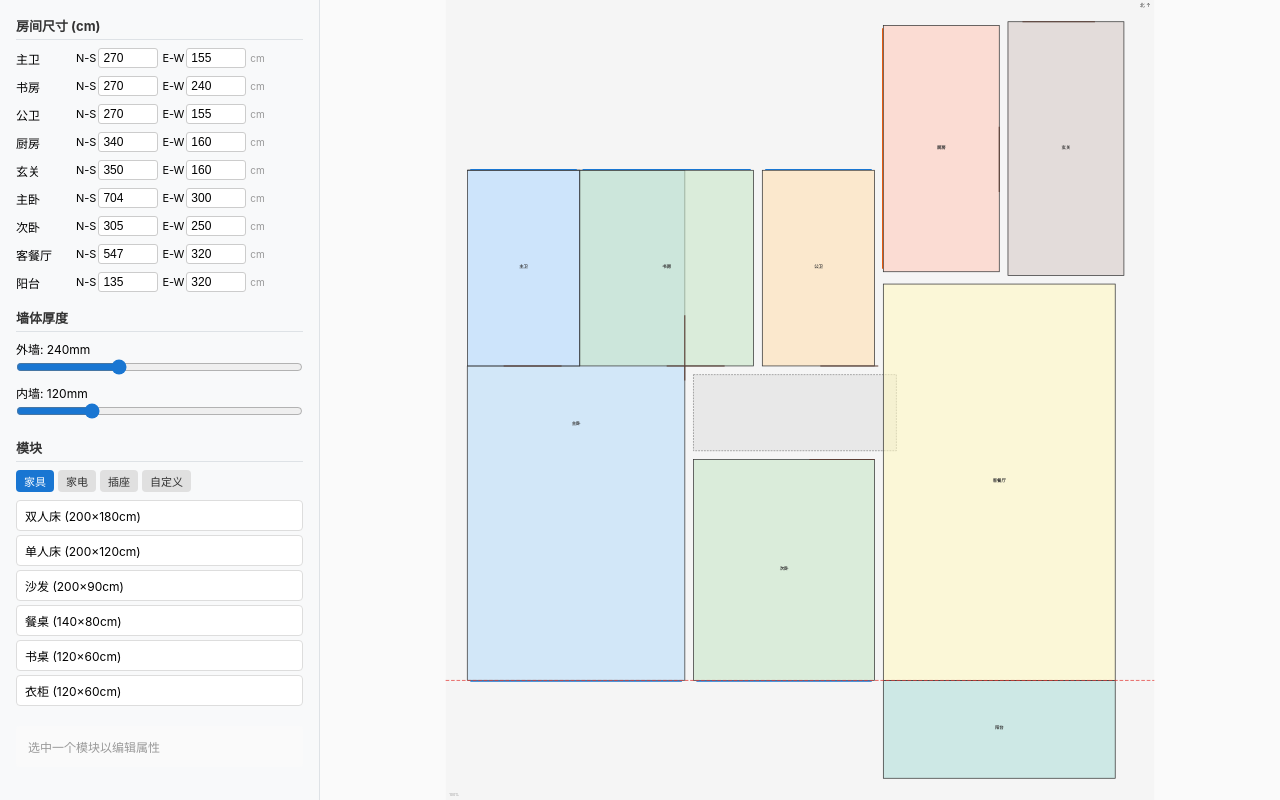
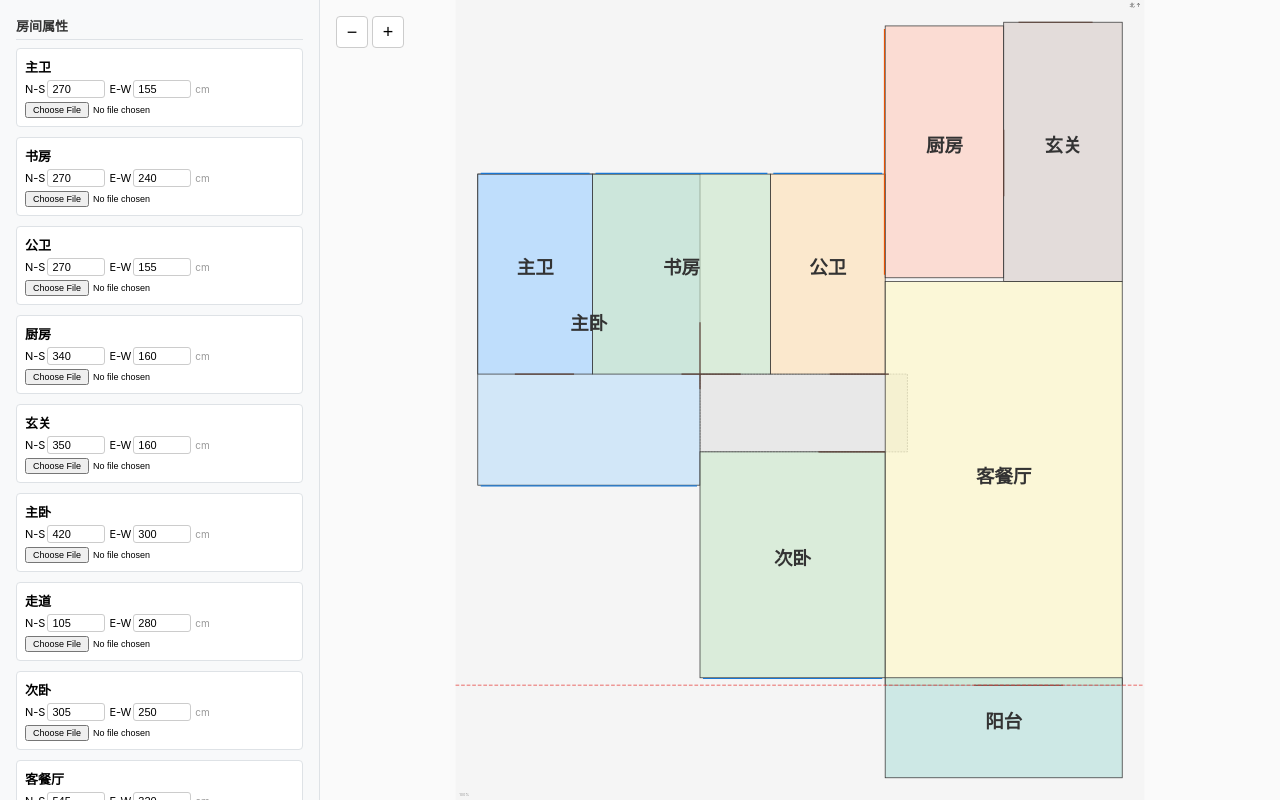
Before and after one commit to haonanlyf2022/home-design, a React (Vite) app: page / in a window 1280 px wide. Built offline with nearby package versions, Linux system fonts and the light colour scheme.

Commit message:
feat: room image upload, drag, remove wall thickness, font size, CLAUDE.md

```diff
--- a/src/App.css
+++ b/src/App.css
@@ -30,7 +30,7 @@ html, body, #root { height: 100%; font-family: -apple-system, BlinkMacSystemFont
 
 /* Main Canvas */
 .main-canvas { flex: 1; overflow: hidden; background: #fafafa; }
-.floorplan-container { width: 100%; height: 100%; }
+.floorplan-container { width: 100%; height: 100%; position: relative; }
 
 /* Wall slider */
 .wall-slider input[type="range"] { accent-color: #1976d2; }
--- a/src/App.tsx
+++ b/src/App.tsx
@@ -1,5 +1,5 @@
 import { useState, useEffect } from 'react';
-import type { ModuleTemplate, WallConfig, PlacedModule } from './types';
+import type { ModuleTemplate, PlacedModule, Room } from './types';
 import { computeLayout } from './utils/layout';
 import FloorPlan from './components/FloorPlan';
 import SidePanel from './components/SidePanel';
@@ -9,19 +9,21 @@ let nextModuleId = 1;
 const genModuleId = () => `pm-${nextModuleId++}`;
 
 function App() {
-  const [wallConfig, setWallConfig] = useState<WallConfig>({
-    outerThickness: 240,
-    innerThickness: 120,
-  });
-  const [layout, setLayout] = useState(() => computeLayout(wallConfig));
+  const [layout] = useState(() => computeLayout());
   const [rooms, setRooms] = useState(layout.rooms);
   const [placedModules, setPlacedModules] = useState<PlacedModule[]>([]);
   const [selectedModuleId, setSelectedModuleId] = useState<string | null>(null);
   const [scale, setScale] = useState(1);
 
-  const handleRoomChange = (id: string, nsLength: number, ewWidth: number) => {
+  const handleRoomChange = (id: string, updates: Partial<Room>) => {
     setRooms(prev =>
-      prev.map(r => (r.id === id ? { ...r, nsLength, ewWidth } : r))
+      prev.map(r => (r.id === id ? { ...r, ...updates } : r))
+    );
+  };
+
+  const handleRoomMove = (id: string, dx: number, dy: number) => {
+    setRooms(prev =>
+      prev.map(r => (r.id === id ? { ...r, x: r.x + dx / scale, y: r.y + dy / scale } : r))
     );
   };
 
@@ -61,18 +63,6 @@ function App() {
     return () => window.removeEventListener('keydown', handleKeyDown);
   }, [selectedModuleId]);
 
-  const handleWallConfigChange = (newConfig: WallConfig) => {
-    setWallConfig(newConfig);
-    const newLayout = computeLayout(newConfig);
-    setLayout(newLayout);
-    setRooms(prev =>
-      newLayout.rooms.map(nr => {
-        const existing = prev.find(r => r.id === nr.id);
-        return existing ? { ...nr, nsLength: existing.nsLength, ewWidth: existing.ewWidth } : nr;
-      })
-    );
-  };
-
   const handleScaleChange = (newScale: number) => {
     setScale(newScale);
   };
@@ -84,10 +74,8 @@ function App() {
       <div className="side-panel">
         <SidePanel
           rooms={rooms}
-          wallConfig={wallConfig}
           selectedModule={selectedModule}
           onRoomChange={handleRoomChange}
-          onWallConfigChange={handleWallConfigChange}
           onPlaceModule={handlePlaceModule}
           onModuleChange={handleModuleChange}
           onModuleDelete={handleModuleDelete}
@@ -108,6 +96,7 @@ function App() {
             );
           }}
           onPlaceModule={handlePlaceModule}
+          onRoomMove={handleRoomMove}
           onScaleChange={handleScaleChange}
         />
       </div>
--- a/src/components/FloorPlan.tsx
+++ b/src/components/FloorPlan.tsx
@@ -15,6 +15,7 @@ interface Props {
   buildingHeight: number;
   onModuleSelect: (id: string | null) => void;
   onModuleMove: (id: string, dx: number, dy: number) => void;
+  onRoomMove: (id: string, dx: number, dy: number) => void;
   onPlaceModule?: (template: any, x: number, y: number) => void;
   onScaleChange: (scale: number) => void;
 }
@@ -22,11 +23,12 @@ interface Props {
 export default function FloorPlan({
   rooms, placedModules, selectedModuleId, scale,
   buildingWidth, buildingHeight,
-  onModuleSelect, onModuleMove, onPlaceModule,
+  onModuleSelect, onModuleMove, onRoomMove, onPlaceModule,
   onScaleChange,
 }: Props) {
   const S = SCALE_CM_TO_PX;
   const { drag, startDrag, onDrag, endDrag } = useDragDrop();
+  const { drag: roomDrag, startDrag: startRoomDrag, onDrag: onRoomDrag, endDrag: endRoomDrag } = useDragDrop();
 
   useEffect(() => {
     const handleMouseMove = (e: MouseEvent) => {
@@ -45,9 +47,22 @@ export default function FloorPlan({
     }
   }, [drag, onDrag, endDrag, onModuleMove]);
 
-  const masterBath = rooms.find(r => r.id === 'master-bath');
-  const masterBathEast = masterBath ? masterBath.ewWidth * S : 0;
-  const masterBathSouth = masterBath ? masterBath.nsLength * S : 0;
+  useEffect(() => {
+    const handleMouseMove = (e: MouseEvent) => {
+      if (roomDrag?.isDragging) {
+        onRoomDrag(e.clientX, e.clientY, onRoomMove);
+      }
+    };
+    const handleMouseUp = () => endRoomDrag();
+    if (roomDrag?.isDragging) {
+      window.addEventListener('mousemove', handleMouseMove);
+      window.addEventListener('mouseup', handleMouseUp);
+      return () => {
+        window.removeEventListener('mousemove', handleMouseMove);
+        window.removeEventListener('mouseup', handleMouseUp);
+      };
+    }
+  }, [roomDrag, onRoomDrag, endRoomDrag, onRoomMove]);
 
   const padding = 60;
   const minY = Math.min(0, ...rooms.map(r => r.y));
@@ -80,13 +95,6 @@ export default function FloorPlan({
     onPlaceModule(template, svgPt.x, svgPt.y);
   };
 
-  const handleWheel = (e: React.WheelEvent) => {
-    e.preventDefault();
-    const delta = e.deltaY > 0 ? -0.1 : 0.1;
-    const newScale = Math.max(0.3, Math.min(3, scale + delta));
-    onScaleChange(newScale);
-  };
-
   // Rooms rendering order: corridor first (bottom), then master bed, then others, then master bath (top)
   const renderOrder = ['corridor', 'master-bed', 'study', 'public-bath', 'kitchen', 'entryway',
     'second-bed', 'living-dining', 'balcony', 'master-bath'];
@@ -99,11 +107,11 @@ export default function FloorPlan({
     <div className="floorplan-container">
       <svg
         viewBox={`${vbX} ${vbY} ${vbW} ${vbH}`}
-        style={{ width: '100%', height: '100%', background: '#fafafa' }}
+        preserveAspectRatio="xMidYMid meet"
+        style={{ width: '100%', height: '100%', background: '#fafafa', display: 'block' }}
         onClick={handleSvgClick}
         onDragOver={handleDragOver}
         onDrop={handleDrop}
-        onWheel={handleWheel}
       >
         <g transform={`scale(${scale})`} transform-origin="0 0">
           {/* Background */}
@@ -114,9 +122,7 @@ export default function FloorPlan({
             <RoomShape
               key={r.id}
               room={r}
-              isMasterBed={r.id === 'master-bed'}
-              masterBathEast={masterBathEast}
-              masterBathSouth={masterBathSouth}
+              onRoomMoveStart={startRoomDrag}
             />
           ))}
 
@@ -139,7 +145,7 @@ export default function FloorPlan({
             if (r.id === 'corridor') return null;
             return (
               <text key={`label-${r.id}`} x={cx} y={cy} textAnchor="middle"
-                fontSize={12} fill="#333" fontWeight="bold">
+                fontSize={50} fill="#333" fontWeight="bold">
                 {r.name}
               </text>
             );
@@ -174,6 +180,23 @@ export default function FloorPlan({
           {Math.round(scale * 100)}%
         </text>
       </svg>
+      <div style={{
+        position: 'absolute', top: 16, left: 16,
+        display: 'flex', gap: 4, zIndex: 10,
+      }}>
+        <button onClick={() => onScaleChange(Math.max(0.3, scale - 0.1))}
+          style={{
+            width: 32, height: 32, fontSize: 18, cursor: 'pointer',
+            background: '#fff', border: '1px solid #ccc', borderRadius: 4,
+            display: 'flex', alignItems: 'center', justifyContent: 'center',
+          }}>−</button>
+        <button onClick={() => onScaleChange(Math.min(3, scale + 0.1))}
+          style={{
+            width: 32, height: 32, fontSize: 18, cursor: 'pointer',
+            background: '#fff', border: '1px solid #ccc', borderRadius: 4,
+            display: 'flex', alignItems: 'center', justifyContent: 'center',
+          }}>+</button>
+      </div>
     </div>
   );
 }
--- a/src/components/ModuleEditor.tsx
+++ b/src/components/ModuleEditor.tsx
@@ -66,6 +66,31 @@ export default function ModuleEditor({ module, onChange, onDelete }: Props) {
         />
       </label>
 
+      <label style={{ display: 'block', marginTop: 8, fontSize: 12 }}>
+        背景图
+        <input
+          type="file" accept="image/*"
+          style={{ marginLeft: 8, fontSize: 11 }}
+          onChange={e => {
+            const file = e.target.files?.[0];
+            if (!file) return;
+            const reader = new FileReader();
+            reader.onload = () => onChange(module.id, { imageUrl: reader.result as string });
+            reader.readAsDataURL(file);
+          }}
+        />
+      </label>
+      {module.imageUrl && (
+        <button
+          onClick={() => onChange(module.id, { imageUrl: undefined })}
+          style={{
+            marginTop: 4, padding: '2px 8px', fontSize: 11, cursor: 'pointer',
+            background: '#eee', border: '1px solid #ccc', borderRadius: 3,
+          }}>
+          清除背景图
+        </button>
+      )}
+
       <button
         onClick={() => onDelete(module.id)}
         style={{
--- a/src/components/RoomEditor.tsx
+++ b/src/components/RoomEditor.tsx
@@ -2,37 +2,55 @@ import type { Room } from '../types';
 
 interface Props {
   rooms: Room[];
-  onRoomChange: (id: string, nsLength: number, ewWidth: number) => void;
+  onRoomChange: (id: string, updates: Partial<Room>) => void;
 }
 
 export default function RoomEditor({ rooms, onRoomChange }: Props) {
   return (
     <div className="room-editor">
-      <h3>房间尺寸 (cm)</h3>
-      {rooms.filter(r => r.id !== 'corridor').map(room => (
-        <div key={room.id} className="room-row" style={{ marginBottom: 8, display: 'flex', alignItems: 'center', gap: 4 }}>
-          <span style={{ display: 'inline-block', width: 56, fontSize: 12, flexShrink: 0 }}>{room.name}</span>
+      <h3>房间属性</h3>
+      {rooms.map(room => (
+        <div key={room.id} style={{
+          marginBottom: 10, padding: 8, background: '#fff',
+          border: '1px solid #dee2e6', borderRadius: 4,
+        }}>
+          <div style={{ fontSize: 13, fontWeight: 'bold', marginBottom: 4 }}>{room.name}</div>
+
+          <div style={{ display: 'flex', alignItems: 'center', gap: 4, marginBottom: 4 }}>
             <label style={{ fontSize: 11 }}>
               N-S
-            <input
-              type="number"
-              value={room.nsLength}
-              min={50} max={2000}
-              style={{ width: 60, marginLeft: 2, padding: '2px 4px', border: '1px solid #ccc', borderRadius: 3, fontSize: 12 }}
-              onChange={e => onRoomChange(room.id, Number(e.target.value), room.ewWidth)}
-            />
+              <input type="number" value={room.nsLength} min={50} max={2000}
+                style={{ width: 58, marginLeft: 2, padding: '2px 4px', border: '1px solid #ccc', borderRadius: 3, fontSize: 11 }}
+                onChange={e => onRoomChange(room.id, { nsLength: Number(e.target.value) })} />
             </label>
             <label style={{ fontSize: 11 }}>
               E-W
-            <input
-              type="number"
-              value={room.ewWidth}
-              min={50} max={2000}
-              style={{ width: 60, marginLeft: 2, padding: '2px 4px', border: '1px solid #ccc', borderRadius: 3, fontSize: 12 }}
-              onChange={e => onRoomChange(room.id, room.nsLength, Number(e.target.value))}
-            />
+              <input type="number" value={room.ewWidth} min={50} max={2000}
+                style={{ width: 58, marginLeft: 2, padding: '2px 4px', border: '1px solid #ccc', borderRadius: 3, fontSize: 11 }}
+                onChange={e => onRoomChange(room.id, { ewWidth: Number(e.target.value) })} />
             </label>
             <span style={{ fontSize: 10, color: '#999' }}>cm</span>
+          </div>
+
+          <div style={{ display: 'flex', alignItems: 'center', gap: 4 }}>
+            <label style={{ fontSize: 10, flex: 1 }}>
+              <input type="file" accept="image/*"
+                style={{ fontSize: 9, maxWidth: 140 }}
+                onChange={e => {
+                  const file = e.target.files?.[0];
+                  if (!file) return;
+                  const reader = new FileReader();
+                  reader.onload = () => onRoomChange(room.id, { imageUrl: reader.result as string });
+                  reader.readAsDataURL(file);
+                }} />
+            </label>
+            {room.imageUrl && (
+              <button onClick={() => onRoomChange(room.id, { imageUrl: undefined })}
+                style={{ fontSize: 10, padding: '1px 4px', cursor: 'pointer', background: '#eee', border: '1px solid #ccc', borderRadius: 3, whiteSpace: 'nowrap' }}>
+                清除图
+              </button>
+            )}
+          </div>
         </div>
       ))}
     </div>
--- a/src/components/SidePanel.tsx
+++ b/src/components/SidePanel.tsx
@@ -1,29 +1,25 @@
-import type { Room, WallConfig, ModuleTemplate, PlacedModule } from '../types';
+import type { Room, ModuleTemplate, PlacedModule } from '../types';
 import RoomEditor from './RoomEditor';
-import WallThicknessSlider from './WallThicknessSlider';
 import ModulePalette from './ModulePalette';
 import ModuleEditor from './ModuleEditor';
 import { moduleTemplates } from '../data/modules';
 
 interface Props {
   rooms: Room[];
-  wallConfig: WallConfig;
   selectedModule: PlacedModule | null;
-  onRoomChange: (id: string, ns: number, ew: number) => void;
-  onWallConfigChange: (config: WallConfig) => void;
+  onRoomChange: (id: string, updates: Partial<Room>) => void;
   onPlaceModule: (template: ModuleTemplate, x?: number, y?: number) => void;
   onModuleChange: (id: string, updates: Partial<PlacedModule>) => void;
   onModuleDelete: (id: string) => void;
 }
 
 export default function SidePanel({
-  rooms, wallConfig, selectedModule, onRoomChange, onWallConfigChange, onPlaceModule,
+  rooms, selectedModule, onRoomChange, onPlaceModule,
   onModuleChange, onModuleDelete,
 }: Props) {
   return (
     <div>
       <RoomEditor rooms={rooms} onRoomChange={onRoomChange} />
-      <WallThicknessSlider config={wallConfig} onChange={onWallConfigChange} />
       <ModulePalette templates={moduleTemplates} onPlaceModule={onPlaceModule} />
       <ModuleEditor
         module={selectedModule}
--- a/src/components/WallThicknessSlider.tsx
+++ /dev/null
@@ -1,28 +0,0 @@
-import type { WallConfig } from '../types';
-
-interface Props {
-  config: WallConfig;
-  onChange: (config: WallConfig) => void;
-}
-
-export default function WallThicknessSlider({ config, onChange }: Props) {
-  return (
-    <div className="wall-slider" style={{ marginTop: 16 }}>
-      <h3>墙体厚度</h3>
-      <label style={{ display: 'block', marginTop: 6, fontSize: 12 }}>
-        外墙: {config.outerThickness}mm
-        <input type="range" min={100} max={500} step={10}
-          value={config.outerThickness}
-          style={{ width: '100%', marginTop: 2 }}
-          onChange={e => onChange({ ...config, outerThickness: Number(e.target.value) })} />
-      </label>
-      <label style={{ display: 'block', marginTop: 6, fontSize: 12 }}>
-        内墙: {config.innerThickness}mm
-        <input type="range" min={60} max={300} step={10}
-          value={config.innerThickness}
-          style={{ width: '100%', marginTop: 2 }}
-          onChange={e => onChange({ ...config, innerThickness: Number(e.target.value) })} />
-      </label>
-    </div>
-  );
-}
--- a/src/types/index.ts
+++ b/src/types/index.ts
@@ -31,6 +31,7 @@ export interface Room {
   fillColor: string;
   bayWindow: BayWindow;
   doors: Door[];
+  imageUrl?: string;      // 本地背景图片 data URL
 }
 
 export interface WallConfig {
@@ -58,6 +59,7 @@ export interface PlacedModule {
   y: number;              // SVG px
   rotation: Rotation;
   label?: string;
+  imageUrl?: string;      // 本地图片 data URL
 }
 
 export interface AppState {
--- a/src/utils/layout.ts
+++ b/src/utils/layout.ts
@@ -1,5 +1,5 @@
 import { SCALE_CM_TO_PX } from '../types';
-import type { Room, WallConfig } from '../types';
+import type { Room } from '../types';
 import { roomData } from '../data/rooms';
 
 const S = SCALE_CM_TO_PX;
@@ -12,19 +12,16 @@ export interface LayoutResult {
   buildingHeight: number;
 }
 
-export function computeLayout(wallConfig?: WallConfig): LayoutResult {
-  const innerGap = wallConfig ? (wallConfig.innerThickness / 10) * S : 0;
-  const gap = innerGap;
-
-  // E-W columns (from west to east, values in SVG px)
+export function computeLayout(): LayoutResult {
+  // E-W columns (from west to east, SVG px)
   const col0 = 0;
   const col1 = cm(155);                              // 主卫东 = 书房西
-  const col2 = col1 + cm(240) + gap;                 // 书房东 = 公卫西
-  const col3 = col2 + cm(155) + gap;                 // 公卫东 = 厨房/客餐厅西
-  const col4 = col3 + cm(160) + gap;                 // 厨房东 = 玄关西
-  const col5 = col4 + cm(160) + gap;                 // 玄关东
+  const col2 = col1 + cm(240);                       // 书房东 = 公卫西
+  const col3 = col2 + cm(155);                       // 公卫东 = 厨房/客餐厅西
+  const col4 = col3 + cm(160);                       // 厨房东 = 玄关西
+  const col5 = col4 + cm(160);                       // 玄关东
 
-  const masterEast = cm(300) + gap;                  // 主卧东墙
+  const masterEast = cm(300);                        // 主卧东墙
 
   // N-S (from north, SVG px)
   const kitchenNorth = cm(-200);                     // 厨房向北凸出2m
@@ -36,12 +33,12 @@ export function computeLayout(wallConfig?: WallConfig): LayoutResult {
 
   const northRoomSouth = mainNorth + cm(270);        // 主卫/书房/公卫南
 
-  const corridorSouth = northRoomSouth + gap + cm(105); // 走道南 = 次卧北
+  const corridorSouth = northRoomSouth + cm(105);    // 走道南 = 次卧北
 
-  const livingNorth = entrySouth + gap;              // 客餐厅北墙
+  const livingNorth = entrySouth;                    // 客餐厅北墙
 
   // southEdge = 次卧南墙 = 主卧南 = 客餐厅南
-  const southEdge = corridorSouth + gap + cm(305);
+  const southEdge = corridorSouth + cm(305);
 
   const balconySouth = southEdge + cm(135);
 
@@ -51,19 +48,10 @@ export function computeLayout(wallConfig?: WallConfig): LayoutResult {
     { ...roomData[2], x: col2, y: mainNorth } as Room,
     { ...roomData[3], x: col3, y: kitchenNorth } as Room,
     { ...roomData[4], x: col4, y: entryNorth } as Room,
-    {
-      ...roomData[5],
-      x: col0, y: mainNorth,
-      nsLength: southEdge / S,
-      ewWidth: 300,
-    } as Room,
-    { ...roomData[6], x: masterEast, y: northRoomSouth + gap } as Room,
-    { ...roomData[7], x: masterEast, y: corridorSouth + gap } as Room,
-    {
-      ...roomData[8],
-      x: col3, y: livingNorth,
-      nsLength: (southEdge - livingNorth) / S,
-    } as Room,
+    { ...roomData[5], x: col0, y: mainNorth, nsLength: 420, ewWidth: 300 } as Room,
+    { ...roomData[6], x: masterEast, y: northRoomSouth } as Room,
+    { ...roomData[7], x: masterEast, y: corridorSouth } as Room,
+    { ...roomData[8], x: col3, y: livingNorth, nsLength: 545 } as Room,
     { ...roomData[9], x: col3, y: southEdge } as Room,
   ];
 
```
Also changed, not shown: src/components/PlacedModule.tsx (+13 -1 lines), src/components/RoomShape.tsx (+15 -18 lines), 1 other file (tests, documents, lock files or other folders). Lines whose indentation alone changed are shown as unchanged.
